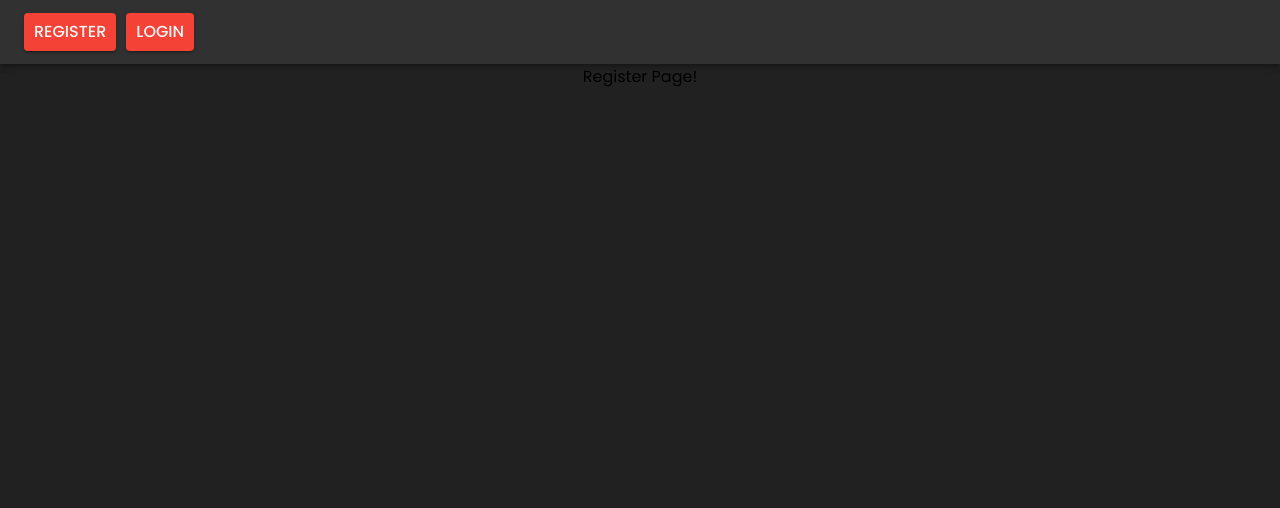
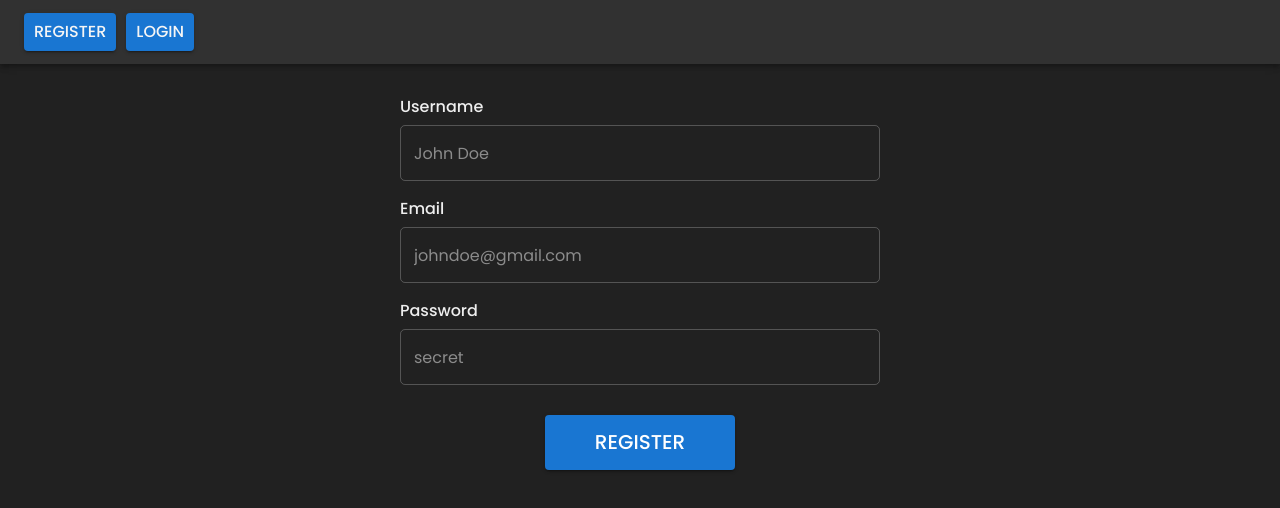
Before and after one commit to Devorein/yuplod, a React (Create React App) app in the folder frontend/: page /register in a window 1280 px wide. Shown: the top 508 px of the page. Built offline with nearby package versions, Linux system fonts and the light colour scheme.

Commit message:
F: Created Register page

```diff
--- a/frontend/src/pages/Register/index.tsx
+++ b/frontend/src/pages/Register/index.tsx
@@ -1,3 +1,22 @@
+import { Button } from "@material-ui/core";
+import { Form, Formik } from "formik";
+import React from 'react';
+import { InputField } from '../../components';
+import "./style.scss";
+
 export default function Register() {
-  return <div>Register Page!</div>
+  return (
+    <Formik initialValues={{ username: '', password: '', email: '' }} onSubmit={async (values, { setErrors }) => {
+      console.log(123)
+    }}>
+      {({ isSubmitting }) =>
+        <Form className="Register flex fd-c">
+          <InputField name="username" placeholder="John Doe" label="Username" />
+          <InputField name="email" placeholder="johndoe@gmail.com" label="Email" />
+          <InputField name="password" placeholder="secret" label="Password" type="password" />
+          <Button disabled={isSubmitting} type="submit" variant="contained" color="primary" className={`Register-button fs-20 fw-700 mt-10`}>Register</Button>
+        </Form>
+      }
+    </Formik>
+  )
 }
--- /dev/null
+++ b/frontend/src/pages/Register/style.scss
@@ -0,0 +1,11 @@
+.Register {
+  width: 500px;
+  margin: 25px auto;
+
+  &-button.MuiButton-contained {
+    padding: 10px 50px;
+    width: fit-content;
+    margin: 0 auto;
+    margin-top: 20px;
+  }
+}
--- a/frontend/src/utils/generateTheme.ts
+++ b/frontend/src/utils/generateTheme.ts
@@ -1,4 +1,4 @@
-import { grey, red } from '@material-ui/core/colors';
+import { blue, grey } from '@material-ui/core/colors';
 import { createMuiTheme, darken, lighten } from '@material-ui/core/styles';
 import { AllowedTheme, Color, ExtendedThemeOptions } from '../types';
 
@@ -61,7 +61,7 @@ export function generateTheme() {
         secondary: text.secondary
       },
       primary: {
-        main: red[500]
+        main: blue[700]
       },
       background: {
         default: color.base
@@ -73,11 +73,6 @@ export function generateTheme() {
     },
     color,
     overrides: {
-      MuiToolbar: {
-        regular: {
-          minHeight: 'fit-content'
-        }
-      },
       MuiButton: {
         root: {
           paddingLeft: 10,
@@ -105,12 +100,7 @@ export function generateTheme() {
       },
       MuiOutlinedInput: {
         root: {
-          borderRadius: 10
-        },
-        input: {
-          paddingLeft: 25,
-          paddingTop: 15,
-          paddingBottom: 15
+          borderRadius: 5
         }
       },
       MuiFormControlLabel: {
@@ -121,6 +111,19 @@ export function generateTheme() {
         },
         label: {
           flex: 1
+        }
+      },
+      MuiFormControl: {
+        root: {
+          margin: 5
+        }
+      },
+      MuiFormLabel: {
+        root: {
+          fontSize: 16,
+          fontWeight: 500,
+          padding: 5,
+          display: 'flex'
         }
       },
       MuiInputBase: {
```
Also changed, not shown: frontend/src/components/index.tsx (line endings or trailing spaces).
